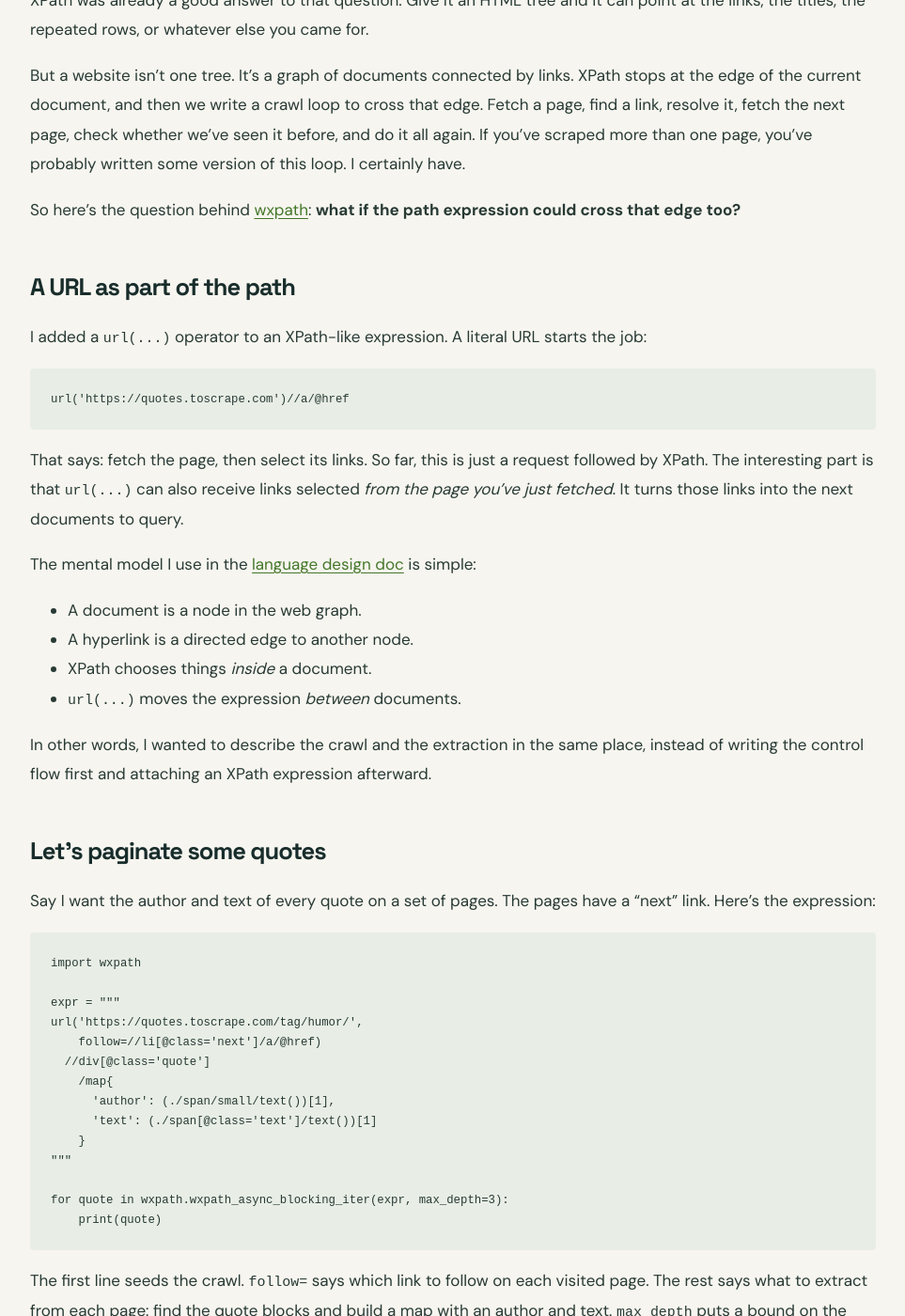
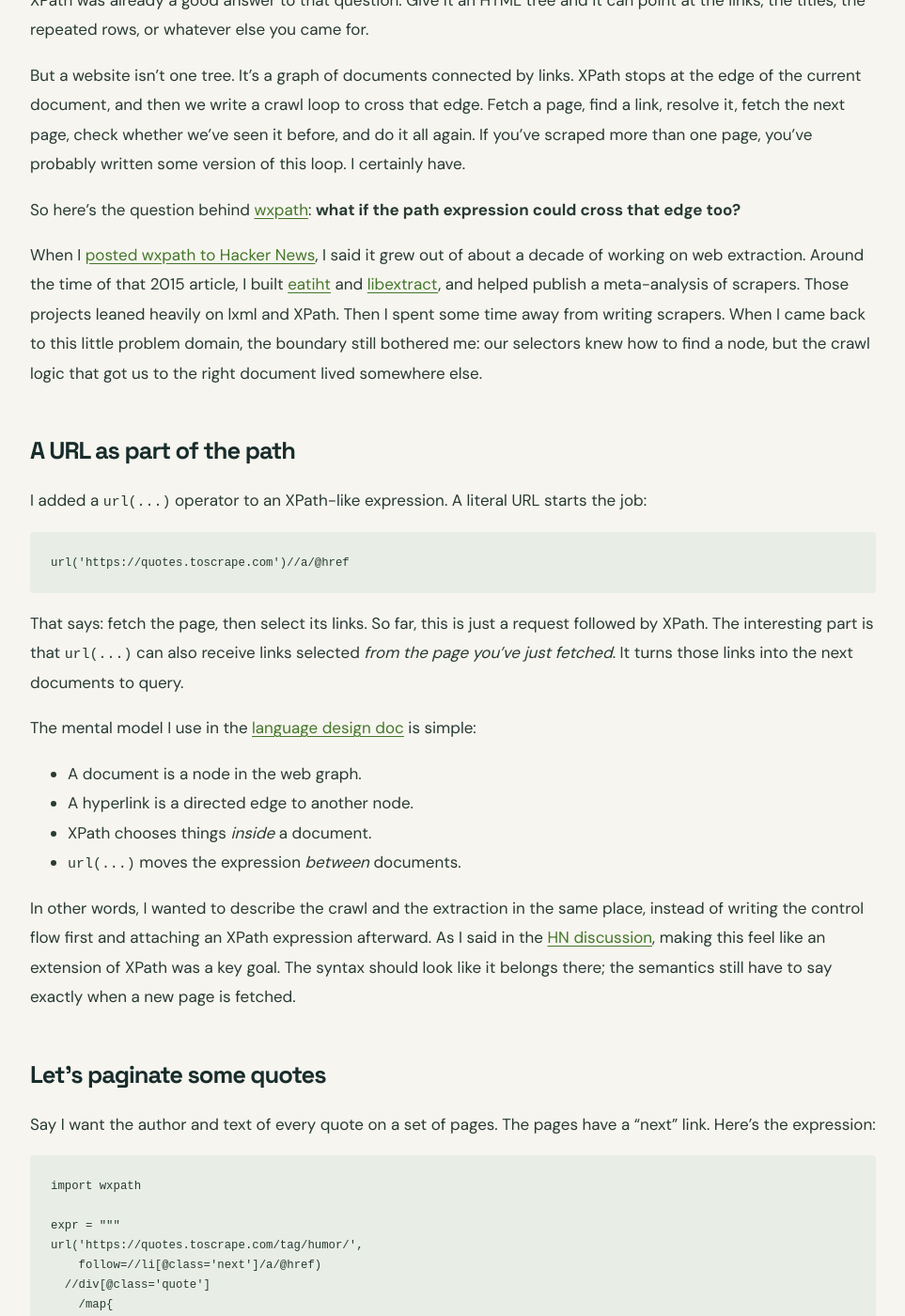
Before and after one commit to rodricios/rodricios.github.io, a Jekyll site: the page built from _posts/2026-09-29-what-if-xpath-could-follow-links.md, in a window 1280 px wide and 1400 px high, scrolled down 534 px. Shown: the whole window at 94% size, without its empty margins (158-1121 px from the left). Built offline with Jekyll 4.4.1, drawn with Linux system fonts in a browser that asks for light colours; some of the changed text lies outside the part shown.

Commit message:
Add Hacker News context to wxpath article

```diff
--- a/_posts/2026-09-29-what-if-xpath-could-follow-links.md
+++ b/_posts/2026-09-29-what-if-xpath-could-follow-links.md
@@ -17,6 +17,8 @@ But a website isn't one tree. It's a graph of documents connected by links. XPat
 
 So here's the question behind [wxpath](https://github.com/rodricios/wxpath): **what if the path expression could cross that edge too?**
 
+When I [posted wxpath to Hacker News](https://news.ycombinator.com/item?id=46618472), I said it grew out of about a decade of working on web extraction. Around the time of that 2015 article, I built [eatiht](https://github.com/rodricios/eatiht) and [libextract](https://github.com/datalib/libextract), and helped publish a meta-analysis of scrapers. Those projects leaned heavily on lxml and XPath. Then I spent some time away from writing scrapers. When I came back to this little problem domain, the boundary still bothered me: our selectors knew how to find a node, but the crawl logic that got us to the right document lived somewhere else.
+
 ## A URL as part of the path
 
 I added a `url(...)` operator to an XPath-like expression. A literal URL starts the job:
@@ -34,7 +36,7 @@ The mental model I use in the [language design doc](https://github.com/rodricios
 - XPath chooses things *inside* a document.
 - `url(...)` moves the expression *between* documents.
 
-In other words, I wanted to describe the crawl and the extraction in the same place, instead of writing the control flow first and attaching an XPath expression afterward.
+In other words, I wanted to describe the crawl and the extraction in the same place, instead of writing the control flow first and attaching an XPath expression afterward. As I said in the [HN discussion](https://news.ycombinator.com/item?id=46618472), making this feel like an extension of XPath was a key goal. The syntax should look like it belongs there; the semantics still have to say exactly when a new page is fetched.
 
 ## Let's paginate some quotes
 
@@ -59,6 +61,8 @@ for quote in wxpath.wxpath_async_blocking_iter(expr, max_depth=3):
 
 The first line seeds the crawl. `follow=` says which link to follow on each visited page. The rest says what to extract from each page: find the quote blocks and build a map with an author and text. `max_depth` puts a bound on the traversal.
 
+A reader on HN asked whether `/map` was another wxpath addition, or perhaps an HTML `map` element. It's neither. [Maps are part of XPath 3.1](https://www.w3.org/TR/xpath-31/#id-maps), and they're handy for returning JSON-like records. The new pieces here are `url(...)`, its `follow=` rule, and the `///url(...)` traversal syntax. I wanted to add the missing movement between documents without inventing a whole new language for the data inside them.
+
 There is no handwritten "while next page exists" loop here. The engine schedules requests, deduplicates URLs on a best-effort basis, and yields results as they arrive. Because requests can run concurrently, I wouldn't expect the results to arrive in page order. That's a trade I'd happily make for many extraction jobs.
 
 If you don't need a separate `follow=` rule, `///url(xpath)` is the deep-crawl form: select links on the current page, enqueue them, and repeat on the pages that come back. I call that *recursive* crawling in the design doc, but it isn't a recursive Python function walking depth-first. The engine uses a queue and works breadth-first-ish.
@@ -77,6 +81,8 @@ wxpath is deterministic in a useful sense: you choose the links and the fields w
 
 The current [README](https://github.com/rodricios/wxpath#readme) covers the Python API, CLI, terminal interface, caching, and the more advanced XPath 3.1 features such as maps. It also names the boundaries: no browser-based JavaScript rendering yet, no strict result ordering, and deep crawls still need sensible XPath predicates and depth limits. Don't point `///url(//a/@href)` at the whole web and act surprised when it tries to visit the whole web.
 
+There are good tools around this problem. Scrapy and Crawlee have mature ways to crawl; [Ferret](https://www.montferret.dev/docs/introduction/) and [Xidel](https://github.com/benibela/xidel) explore declarative querying. LLMs can extract information from pages too, though token limits and cost matter when the job gets large. My wager, as I put it on HN, is that XPath remains a resilient selector and processing language. Giving it a way to follow links is an experiment I've wanted to try for a long time.
+
 I like scraping because it sits in an odd place. A page is structured enough that we can query it precisely, but the job surrounding that query is often messy. wxpath is my attempt to make that job expressible: start here, follow *these* links, and give me *this* data.
 
 You can [install wxpath](https://github.com/rodricios/wxpath#install) with `pip install wxpath`. If you're curious about the language decisions, start with the [design doc](https://github.com/rodricios/wxpath/blob/master/DESIGN.md). There are still plenty of edges to work through.
```
